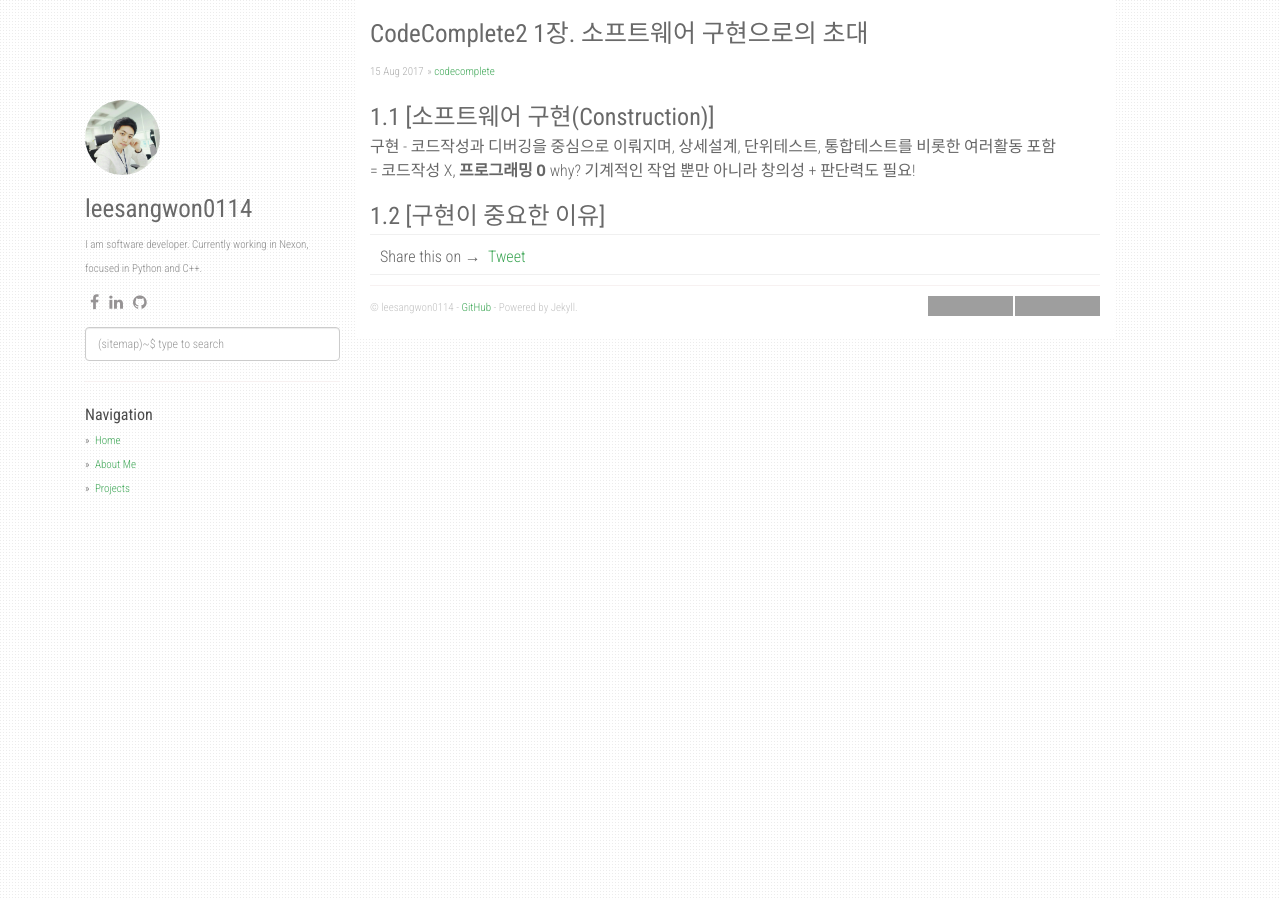
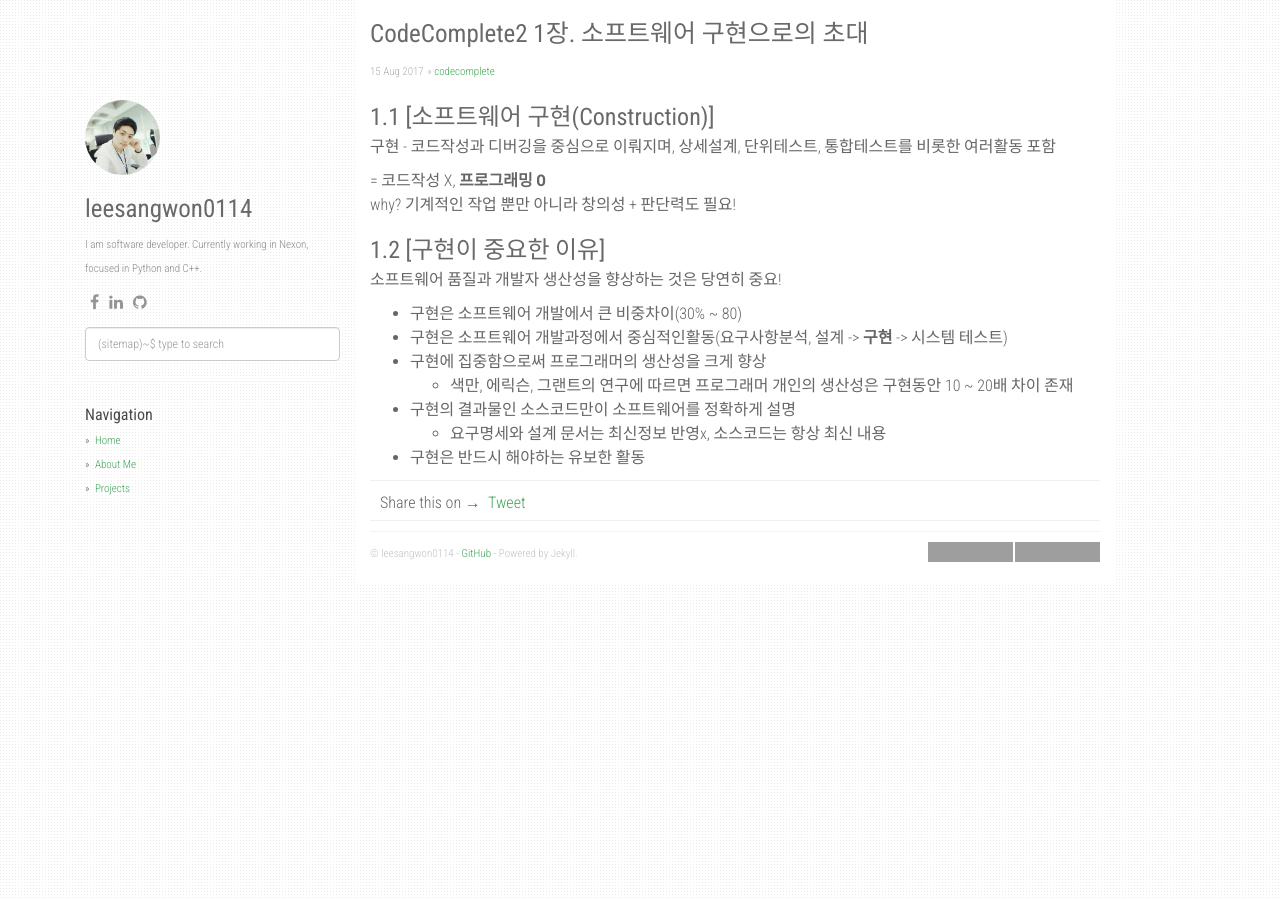
Before and after one commit to leesangwon0114/leesangwon0114.github.io, a Jekyll site: the page built from _posts/2017-08-15-codecomplete2_chapter1.markdown, in a window 1280 px wide. Built offline with Jekyll 4.4.1, drawn with Linux system fonts in a browser that asks for light colours; nearby versions of some CDN libraries; comment, search, counter and statistics services are not loaded; grey boxes are pictures that could not be loaded.

Commit message:
chapter 1

```diff
--- a/_posts/2017-08-15-codecomplete2_chapter1.markdown
+++ b/_posts/2017-08-15-codecomplete2_chapter1.markdown
@@ -5,7 +5,19 @@ date:   2017-08-15 21:28:15 +0700
 categories: [codecomplete]
 ---
 ### 1.1 [소프트웨어&nbsp;구현(Construction)]
-구현 - 코드작성과 디버깅을 중심으로 이뤄지며, 상세설계, 단위테스트, 통합테스트를 비롯한 여러활동 포함<br>
-= 코드작성 X, **프로그래밍 O**  why? 기계적인 작업 뿐만 아니라 창의성 + 판단력도 필요!
+구현 - 코드작성과 디버깅을 중심으로 이뤄지며, 상세설계, 단위테스트, 통합테스트를 비롯한 여러활동 포함
+
+= 코드작성 X, **프로그래밍 O**
+why? 기계적인 작업 뿐만 아니라 창의성 + 판단력도 필요!
+
 
 ### 1.2 [구현이 중요한 이유]
+소프트웨어 품질과 개발자 생산성을 향상하는 것은 당연히 중요!
+
+- 구현은 소프트웨어 개발에서 큰 비중차이(30% ~ 80)
+- 구현은 소프트웨어 개발과정에서 중심적인활동(요구사항분석, 설계 -> **구현** -> 시스템 테스트)
+- 구현에 집중함으로써 프로그래머의 생산성을 크게 향상
+	- 색만, 에릭슨, 그랜트의 연구에 따르면 프로그래머 개인의 생산성은 구현동안 10 ~ 20배 차이 존재
+- 구현의 결과물인 소스코드만이 소프트웨어를 정확하게 설명
+	- 요구명세와 설계 문서는 최신정보 반영x, 소스코드는 항상 최신 내용
+- 구현은 반드시 해야하는 유보한 활동
```
